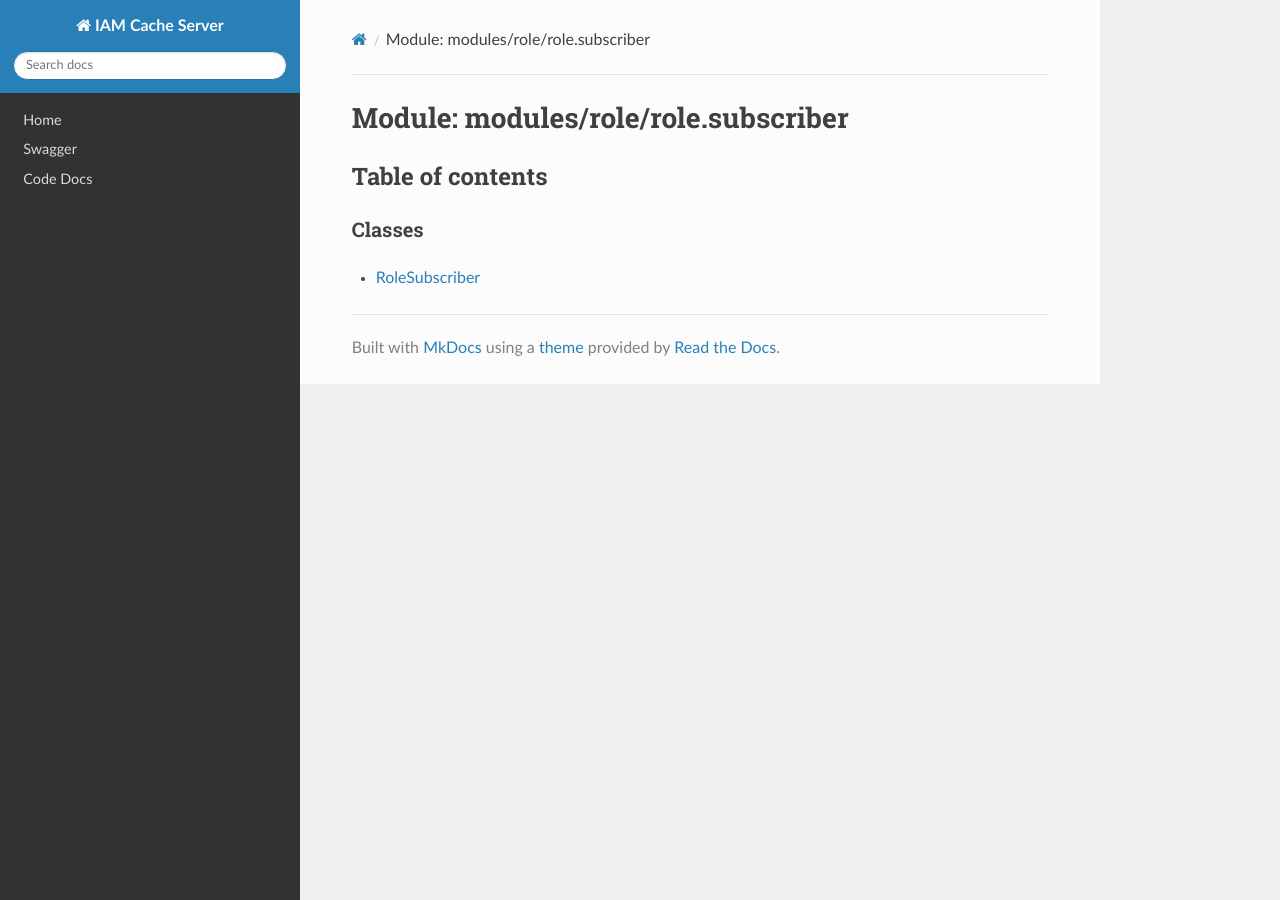
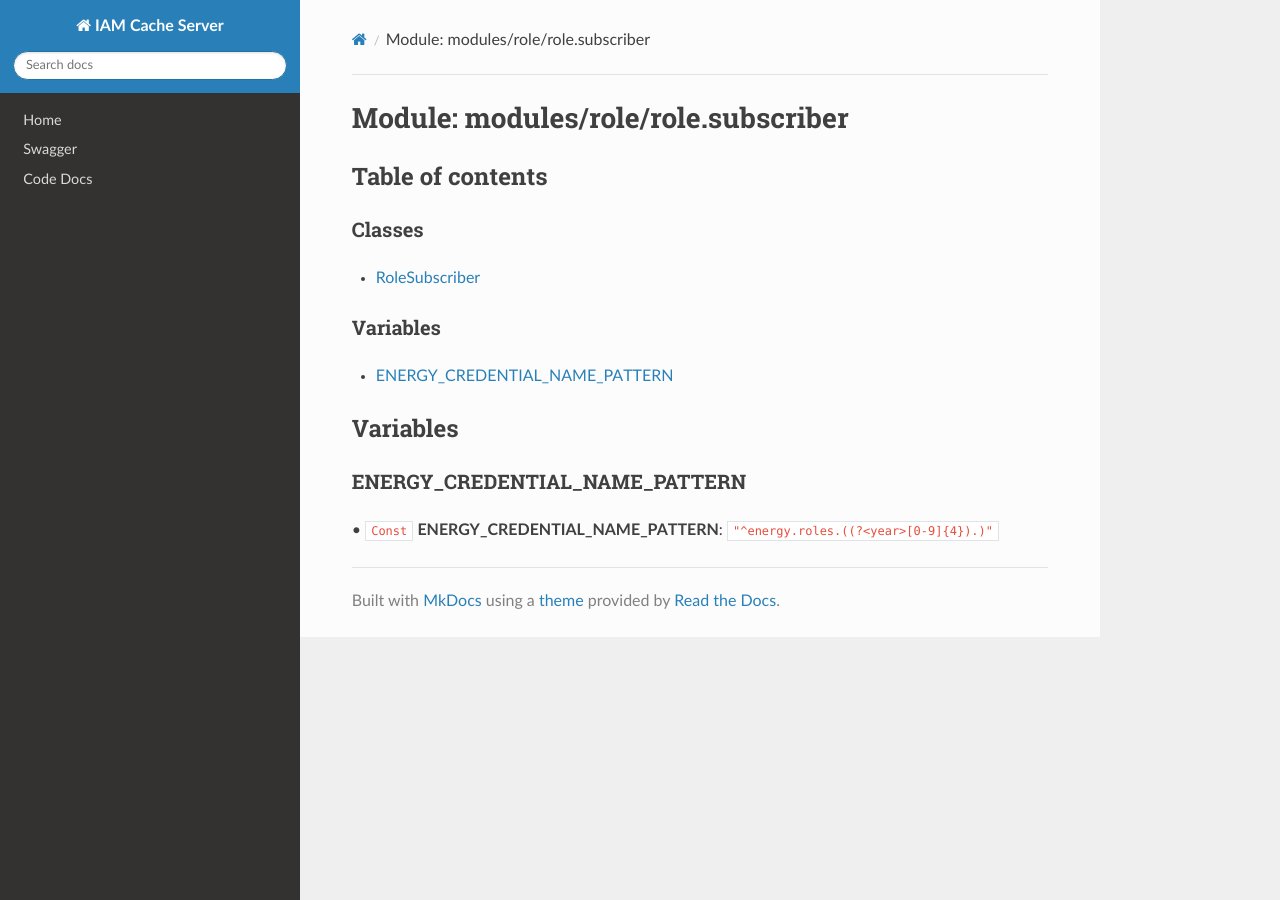
Before and after one commit to energywebfoundation/ssi-hub, an MkDocs documentation site: the page built from docs/api/modules/modules_role_role_subscriber.md, in a window 1280 px wide. Built offline with MkDocs 1.6.1, drawn with Linux system fonts in a browser that asks for light colours; nearby versions of some CDN libraries.

Commit message:
chore: log persist energy roles

```diff
--- a/docs/api/modules/modules_role_role_subscriber.md
+++ b/docs/api/modules/modules_role_role_subscriber.md
@@ -5,3 +5,13 @@
 ### Classes
 
 - [RoleSubscriber](../classes/modules_role_role_subscriber.RoleSubscriber.md)
+
+### Variables
+
+- [ENERGY\_CREDENTIAL\_NAME\_PATTERN](modules_role_role_subscriber.md#energy_credential_name_pattern)
+
+## Variables
+
+### ENERGY\_CREDENTIAL\_NAME\_PATTERN
+
+• `Const` **ENERGY\_CREDENTIAL\_NAME\_PATTERN**: ``"^energy.roles.((?<year>[0-9]{4}).)"``
```
Also changed, not shown: docs/api/modules/modules_role.md (+7 -0 lines), 1 other file.
